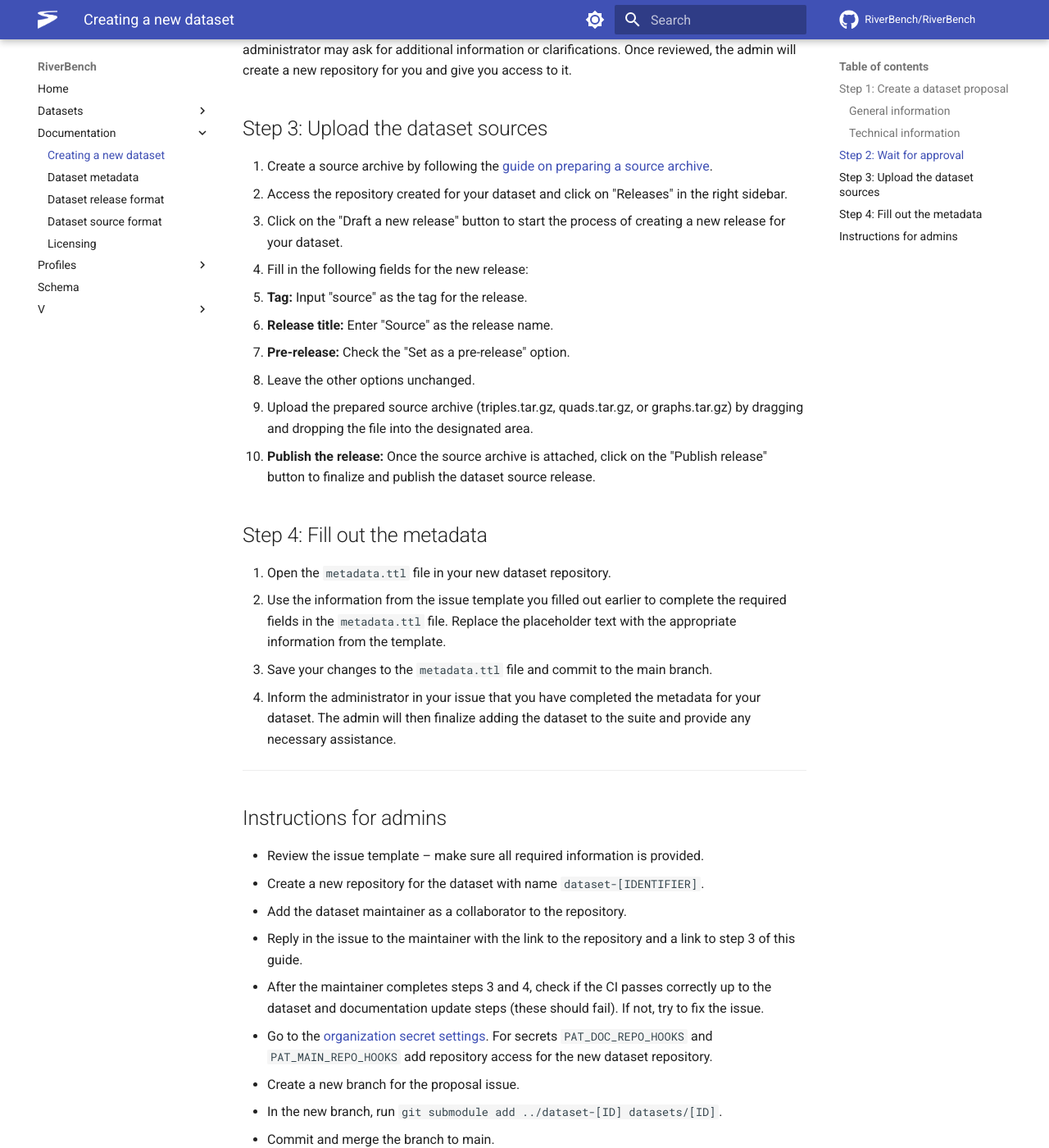
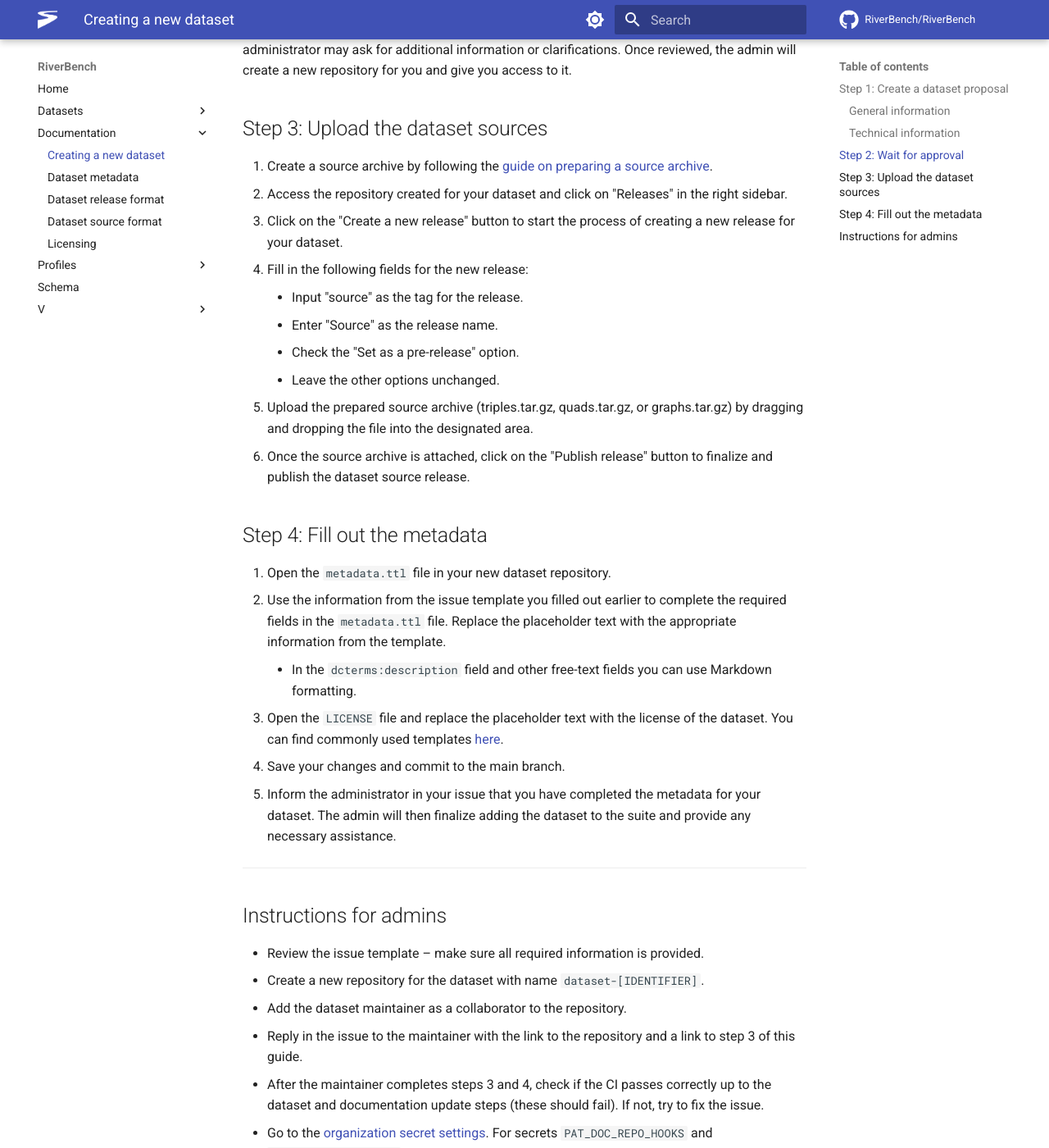
Before and after one commit to RiverBench/riverbench.github.io, an MkDocs documentation site: the page built from docs/documentation/creating-new-dataset.md, in a window 1280 px wide and 1400 px high, scrolled down 1444 px. Shown: the whole window at 82% size. Built offline with MkDocs 1.6.1 and Material for MkDocs 9.7.7, drawn with Linux system fonts in a browser that asks for light colours; comment, search, counter and statistics services are not loaded.

Commit message:
Update dataset creation docs

```diff
--- a/docs/documentation/creating-new-dataset.md
+++ b/docs/documentation/creating-new-dataset.md
@@ -35,21 +35,23 @@ An administrator will be notified your request and will review the form and the
 
 1. Create a source archive by following the [guide on preparing a source archive](dataset-source-format).
 2. Access the repository created for your dataset and click on "Releases" in the right sidebar.
-3. Click on the "Draft a new release" button to start the process of creating a new release for your dataset.
+3. Click on the "Create a new release" button to start the process of creating a new release for your dataset.
 4. Fill in the following fields for the new release:
-   - **Tag:** Input "source" as the tag for the release.
-   - **Release title:** Enter "Source" as the release name.
-   - **Pre-release:** Check the "Set as a pre-release" option.
-   - Leave the other options unchanged.
+    - Input "source" as the tag for the release.
+    - Enter "Source" as the release name.
+    - Check the "Set as a pre-release" option.
+    - Leave the other options unchanged.
 5. Upload the prepared source archive (triples.tar.gz, quads.tar.gz, or graphs.tar.gz) by dragging and dropping the file into the designated area.
-6. **Publish the release:** Once the source archive is attached, click on the "Publish release" button to finalize and publish the dataset source release.
+6. Once the source archive is attached, click on the "Publish release" button to finalize and publish the dataset source release.
 
 ## Step 4: Fill out the metadata
 
 1. Open the `metadata.ttl` file in your new dataset repository.
 2. Use the information from the issue template you filled out earlier to complete the required fields in the `metadata.ttl` file. Replace the placeholder text with the appropriate information from the template.
-3. Save your changes to the `metadata.ttl` file and commit to the main branch.
-4. Inform the administrator in your issue that you have completed the metadata for your dataset. The admin will then finalize adding the dataset to the suite and provide any necessary assistance.
+    - In the `dcterms:description` field and other free-text fields you can use Markdown formatting.
+3. Open the `LICENSE` file and replace the placeholder text with the license of the dataset. You can find commonly used templates [here](https://github.com/licenses/license-templates/tree/master/templates).
+4. Save your changes and commit to the main branch.
+5. Inform the administrator in your issue that you have completed the metadata for your dataset. The admin will then finalize adding the dataset to the suite and provide any necessary assistance.
 
 ----
 
```
